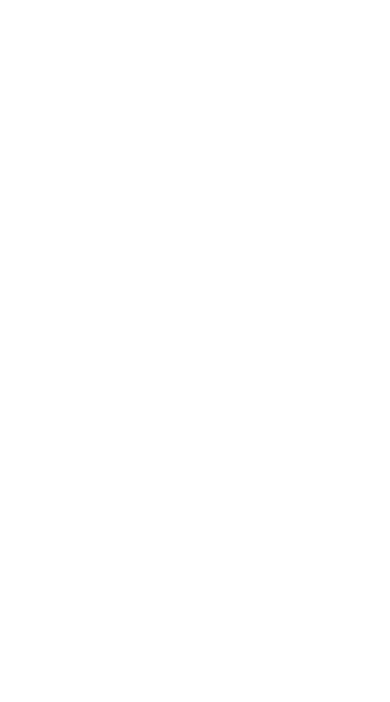
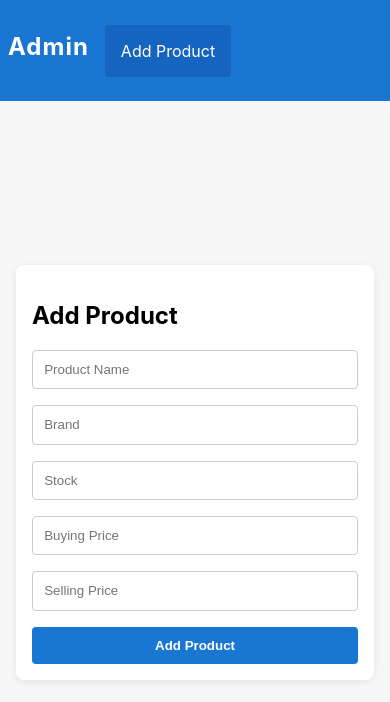
Before and after one commit to SekibaalaMark/E-ACCOUTANT, a React (Create React App) app in the folder frontend/: page /admin in a window 390 px wide. Before the commit this address had no page. Shown: the top 702 px of the page. Built offline with nearby package versions, Linux system fonts and the light colour scheme.

Commit message:
created responsive css for the admin dashboard

```diff
--- /dev/null
+++ b/frontend/src/AdminDashboard.css
@@ -0,0 +1,130 @@
+.dashboard-container {
+  display: flex;
+  min-height: 100vh;
+  background: #f7f7f7;
+}
+
+.dashboard-sidebar {
+  width: 220px;
+  background: #1976d2;
+  color: #fff;
+  padding: 2rem 1rem;
+  display: flex;
+  flex-direction: column;
+  gap: 2rem;
+}
+
+.dashboard-sidebar h3 {
+  margin-bottom: 2rem;
+  text-align: center;
+  font-size: 1.5rem;
+  letter-spacing: 1px;
+}
+
+.dashboard-sidebar ul {
+  list-style: none;
+  padding: 0;
+  margin: 0;
+}
+
+.dashboard-sidebar li {
+  padding: 1rem;
+  border-radius: 4px;
+  cursor: pointer;
+  margin-bottom: 0.5rem;
+  transition: background 0.2s;
+}
+
+.dashboard-sidebar li.active,
+.dashboard-sidebar li:hover {
+  background: #1565c0;
+}
+
+.dashboard-main {
+  flex: 1;
+  padding: 2rem;
+  display: flex;
+  justify-content: center;
+  align-items: flex-start;
+}
+
+.dashboard-content {
+  background: #fff;
+  padding: 2rem;
+  border-radius: 8px;
+  box-shadow: 0 2px 8px rgba(0,0,0,0.08);
+  width: 100%;
+  max-width: 400px;
+}
+
+.product-form {
+  display: flex;
+  flex-direction: column;
+  gap: 1rem;
+}
+
+.product-form input {
+  padding: 0.7rem;
+  border: 1px solid #ccc;
+  border-radius: 4px;
+}
+
+.product-form button {
+  padding: 0.7rem;
+  background: #1976d2;
+  color: #fff;
+  border: none;
+  border-radius: 4px;
+  cursor: pointer;
+  font-weight: bold;
+}
+
+.product-form button:disabled {
+  background: #90caf9;
+}
+
+.error {
+  color: #d32f2f;
+  text-align: center;
+}
+
+.success {
+  color: #388e3c;
+  text-align: center;
+}
+
+@media (max-width: 900px) {
+  .dashboard-container {
+    flex-direction: column;
+  }
+  .dashboard-sidebar {
+    width: 100%;
+    flex-direction: row;
+    gap: 1rem;
+    padding: 1rem;
+    justify-content: flex-start;
+    align-items: center;
+  }
+  .dashboard-sidebar ul {
+    display: flex;
+    flex-direction: row;
+    gap: 1rem;
+  }
+  .dashboard-sidebar li {
+    margin-bottom: 0;
+  }
+  .dashboard-main {
+    padding: 1rem;
+    align-items: center;
+  }
+}
+
+@media (max-width: 600px) {
+  .dashboard-content {
+    padding: 1rem;
+    max-width: 98vw;
+  }
+  .dashboard-sidebar {
+    padding: 0.5rem;
+  }
+}
--- a/frontend/src/App.tsx
+++ b/frontend/src/App.tsx
@@ -1,7 +1,8 @@
 import React from "react";
-import { BrowserRouter as Router, Routes, Route, Link } from "react-router-dom";
+import { BrowserRouter as Router, Routes, Route } from "react-router-dom";
 import Login from "./Login";
 import Signup from "./Signup";
+import AdminDashboard from "./AdminDashboard";
 import "./App.css";
 
 function App() {
@@ -9,6 +10,7 @@ function App() {
     <Router>
       <Routes>
         <Route path="/signup" element={<Signup />} />
+        <Route path="/admin" element={<AdminDashboard />} />
         <Route path="/" element={<Login />} />
       </Routes>
     </Router>
```
